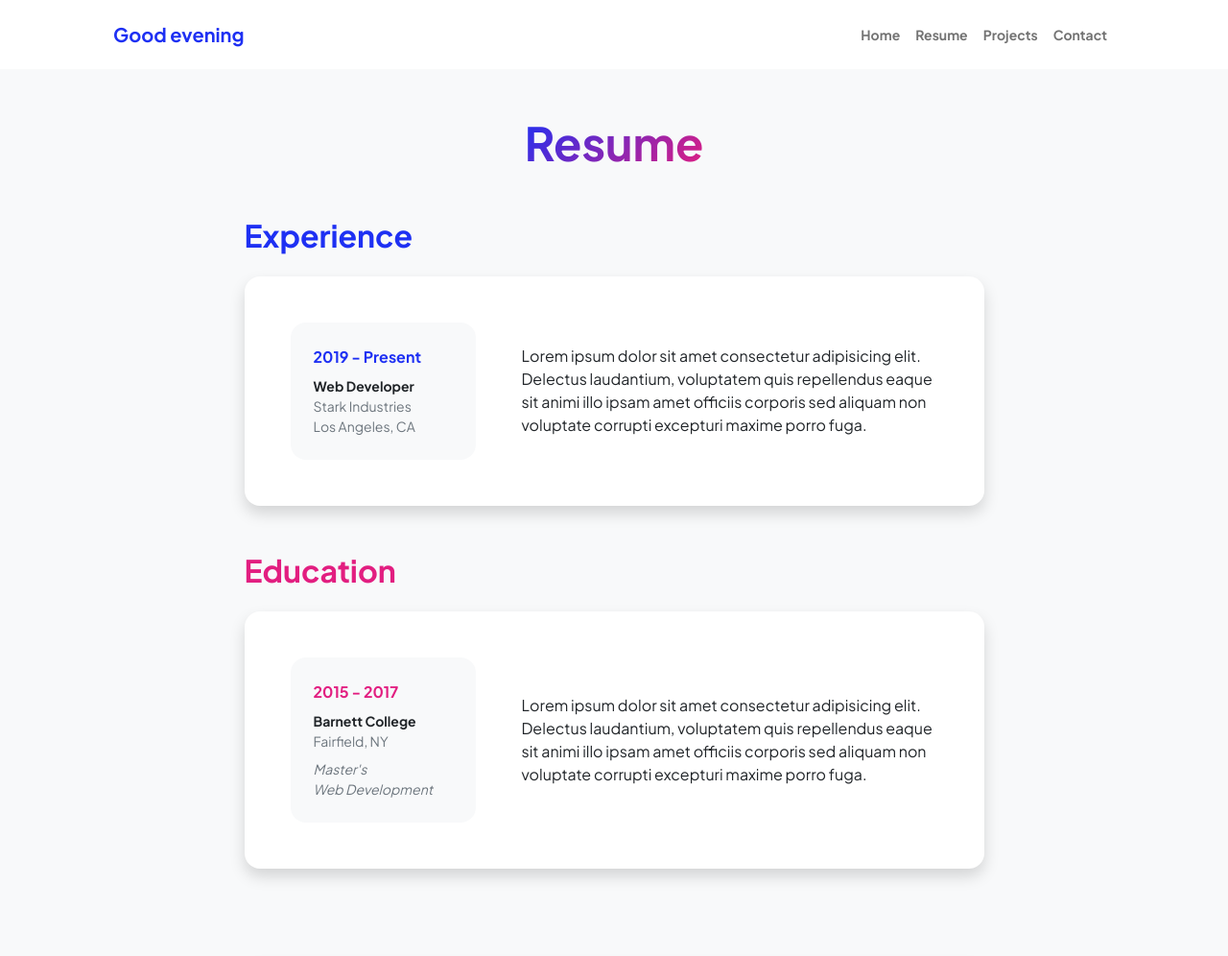
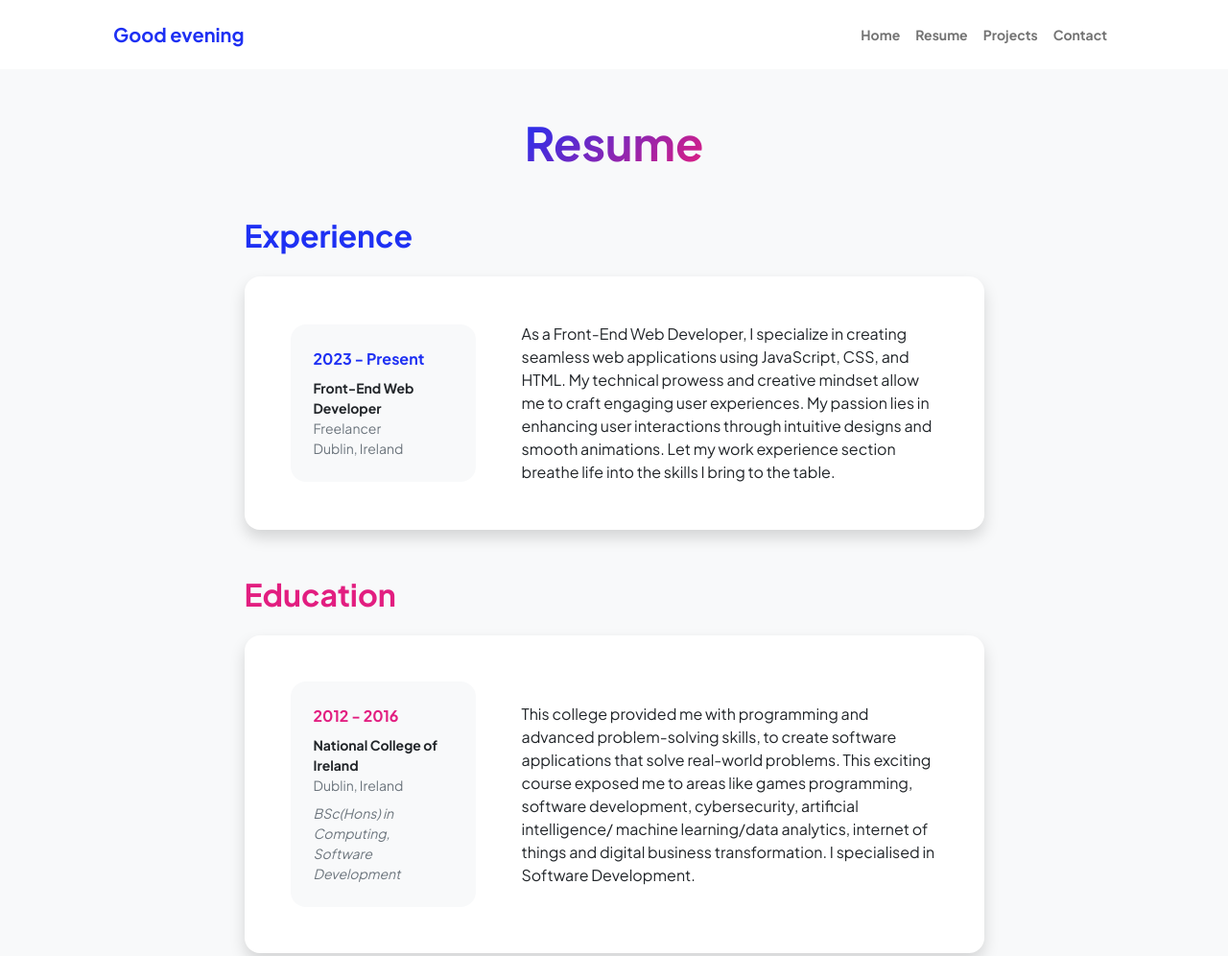
Before and after one commit to Zsolt68/Zsolt-Portfolio, a plain HTML site: page resume.html in a window 1280 px wide. Shown: the top 996 px of the page at 96% size. Drawn offline with nearby package versions, Linux system fonts and the light colour scheme.

Commit message:
deleted line 109 until line 115/index.html, deleted line 104 until line 110/contact.html, deleted line 162 until line 168/projects.html, deleted line 182 until line 188/resume.html, updated line 63-76/resume.html, updated line 91/resume.html, updated line 93-94/resume.html, updated line 93-94/resume.html, updated line 97-98/resume.html, updated line 103-109/resume.html

```diff
--- a/resume.html
+++ b/resume.html
@@ -60,17 +60,20 @@
                                 <div class="row align-items-center gx-5">
                                     <div class="col text-center text-lg-start mb-4 mb-lg-0">
                                         <div class="bg-light p-4 rounded-4">
-                                            <div class="text-primary fw-bolder mb-2">2019 - Present</div>
-                                            <div class="small fw-bolder">Web Developer</div>
-                                            <div class="small text-muted">Stark Industries</div>
-                                            <div class="small text-muted">Los Angeles, CA</div>
+                                            <div class="text-primary fw-bolder mb-2">2023 - Present</div>
+                                            <div class="small fw-bolder"> Front-End Web Developer</div>
+                                            <div class="small text-muted">Freelancer</div>
+                                            <div class="small text-muted">Dublin, Ireland</div>
                                         </div>
                                     </div>
                                     <div class="col-lg-8">
-                                        <div>Lorem ipsum dolor sit amet consectetur adipisicing elit. Delectus
-                                            laudantium, voluptatem quis repellendus eaque sit animi illo ipsam amet
-                                            officiis corporis sed aliquam non voluptate corrupti excepturi maxime porro
-                                            fuga.</div>
+                                        <div>As a Front-End Web Developer, I specialize in creating seamless web
+                                            applications using JavaScript, CSS, and HTML. My technical prowess and
+                                            creative mindset allow me to craft engaging user experiences. My passion
+                                            lies in enhancing user interactions through intuitive designs and smooth
+                                            animations. Let my work experience section breathe life into the skills I
+                                            bring to the table.
+                                        </div>
                                     </div>
                                 </div>
                             </div>
@@ -85,22 +88,25 @@
                                 <div class="row align-items-center gx-5">
                                     <div class="col text-center text-lg-start mb-4 mb-lg-0">
                                         <div class="bg-light p-4 rounded-4">
-                                            <div class="text-secondary fw-bolder mb-2">2015 - 2017</div>
+                                            <div class="text-secondary fw-bolder mb-2">2012 - 2016</div>
                                             <div class="mb-2">
-                                                <div class="small fw-bolder">Barnett College</div>
-                                                <div class="small text-muted">Fairfield, NY</div>
+                                                <div class="small fw-bolder">National College of Ireland</div>
+                                                <div class="small text-muted">Dublin, Ireland</div>
                                             </div>
                                             <div class="fst-italic">
-                                                <div class="small text-muted">Master's</div>
-                                                <div class="small text-muted">Web Development</div>
+                                                <div class="small text-muted">BSc(Hons) in Computing,</div>
+                                                <div class="small text-muted">Software Development</div>
                                             </div>
                                         </div>
                                     </div>
                                     <div class="col-lg-8">
-                                        <div>Lorem ipsum dolor sit amet consectetur adipisicing elit. Delectus
-                                            laudantium, voluptatem quis repellendus eaque sit animi illo ipsam amet
-                                            officiis corporis sed aliquam non voluptate corrupti excepturi maxime porro
-                                            fuga.</div>
+                                        <div>This college provided me with programming and advanced problem-solving
+                                            skills, to create software applications that solve real-world problems. This
+                                            exciting course exposed me to areas like games programming, software
+                                            development, cybersecurity, artificial intelligence/ machine learning/data
+                                            analytics, internet of things and digital business transformation. I
+                                            specialised in Software Development.
+                                        </div>
                                     </div>
                                 </div>
                             </div>
@@ -179,13 +185,7 @@
                 <div class="col-auto">
                     <div class="small m-0">Copyright &copy; My Website 2024</div>
                 </div>
-                <div class="col-auto">
-                    <a class="small" href="#!">Privacy</a>
-                    <span class="mx-1">&middot;</span>
-                    <a class="small" href="#!">Terms</a>
-                    <span class="mx-1">&middot;</span>
-                    <a class="small" href="#!">Contact</a>
-                </div>
+
             </div>
         </div>
     </footer>
```
Also changed, not shown: contact.html (+1 -7 lines), index.html (+1 -7 lines), projects.html (+1 -7 lines).
